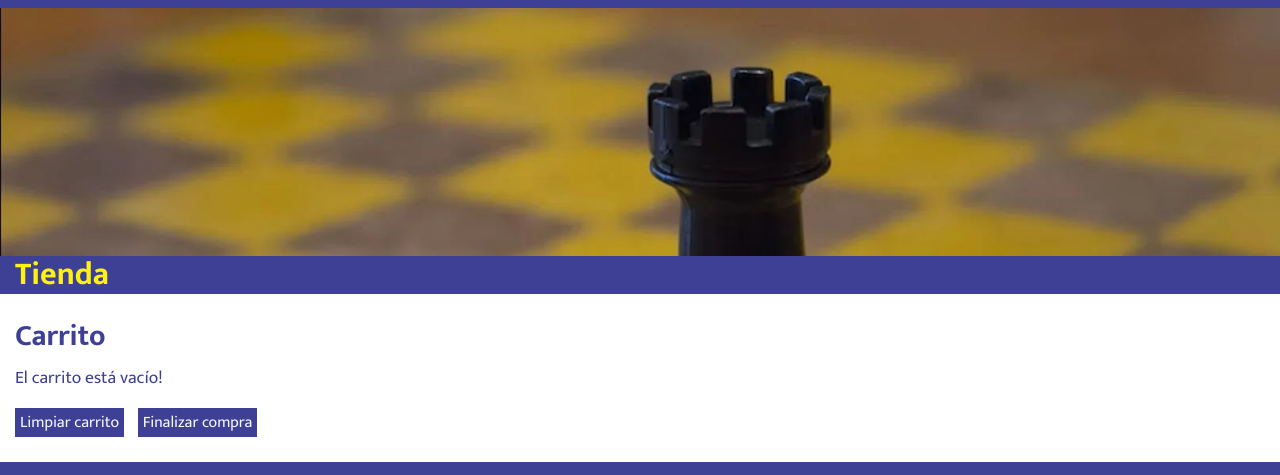
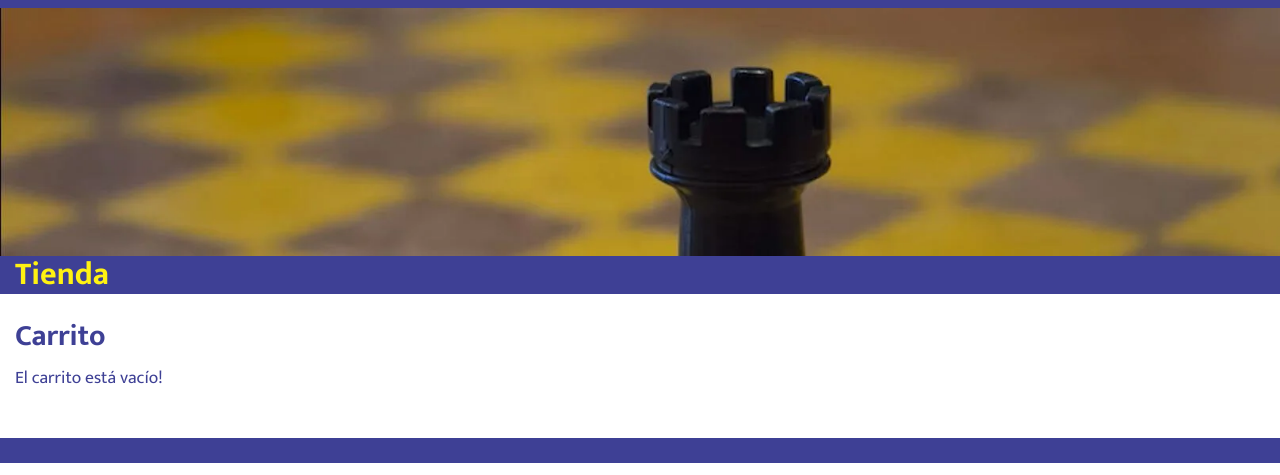
Before and after one commit to miguelcrrlia/PF-CorreaLia, a website: page pages/tienda.html in a window 1280 px wide. Both pictures are taken after a click on the link 1243 px from the left and 23 px from the top of the page. Shown: the part 152-627 px from the top of the page. Drawn offline with Linux system fonts and the light colour scheme; grey boxes are pictures that could not be loaded.

Commit message:
arreglos varios, antes de enviar

```diff
--- a/css/style.css
+++ b/css/style.css
@@ -3759,4 +3759,5 @@ figure img, figure aside section a img, aside section a figure img {
 }
 #idTable {
   width: auto;
-}
+  height: auto;
+}
--- a/js/main.js
+++ b/js/main.js
@@ -1,4 +1,5 @@
-mainProgram(articles())
+let articlesTemp = articles()
+mainProgram(articlesTemp)
 //Devuelve lo almacenado en el localStorage
 function functionJSON() {
         let a = JSON.parse(localStorage.getItem("carrito"))
@@ -12,6 +13,7 @@ function buttonFunction(id1, id2) {
 //Borra el locaStorage
 function cleanCart() {
     localStorage.clear()
+    articlesTemp = articles()
     makeCart()
 }
 //Función de finalizar la compra
@@ -20,9 +22,9 @@ function finishCart() {
     let message = document.createElement("p")
     cartSection.innerHTML = `<h3>¡Compra finalizada!</h3>`
     cartSection.appendChild(message)
+    ShowButtonsCart("close")
+    articlesTemp = JSON.parse(localStorage.getItem("carrito"))
     localStorage.clear()
-    // makeCart()
-
 }
 //Actualiza el stock corriente con respecto al carrito
 function updateArticles(articles, carrito) {
@@ -76,27 +78,24 @@ function addArticle(e, articles) {
         //Actualiza el stock de los artículos que hay en la tienda
         articles = updateArticles(articles, carrito)
     }
-//     console.log("este es el loca -->" + localStorage.getItem("carrito"))
-//     carrito = JSON.parse(localStorage.getItem("carrito"))
-//     carrito.forEach((el) => {
-//     console.log(el.name)
-// })
     makeCart()
 }
+//Función donde empieza a desarrollarse el carrito
 function cart(articles) {
     let addCart = document.querySelectorAll(".figure__button")
     addCart.forEach((adds) => {
         adds.addEventListener("click", (e) => addArticle(e, articles))
     })
 }
+//Función que crea dinámicamente el carrito
 function makeCart() {
     let cartSection = document.getElementById("cartSection")
     let cartTable = document.createElement("table")
     cartTable.id = "idTable"
     let auxCart = functionJSON()
-    console.log(auxCart + "--> auxCart que tiene el JSON")
     cartSection.innerHTML = ""
     if (auxCart) {
+        ShowButtonsCart("always")
         cartTable.classList.add("schedules--relative")
         cartTable.innerHTML =
         `
@@ -136,45 +135,48 @@ function makeCart() {
             `
             let parentElement = b.parentElement
             parentElement.insertBefore(item, b)
+
         })
-        // let buttonsCart = document.createElement("div")
-        // buttonsCart.classList.add("buttonsCart--format")
-        // buttonsCart.innerHTML =
-        // `
-        //     <button id="clean" class="button--format" type="button">
-        //         Limpiar carrito
-        //     </button>
-        //     <button id="finish" class="button--format" type="button">
-        //         Finalizar compra
-        //     </button>
-        // `
-        // cartSection.appendChild(buttonsCart)
-
         let buttonClean = document.getElementById("clean")
         let buttonFinish = document.getElementById("finish")
         buttonFunction(buttonClean, buttonFinish)
-        // console.log(buttonClean)
+
     }
     else {
         let cartAlert = document.createElement("p")
+        ShowButtonsCart("close")
         cartAlert.innerText = "El carrito está vacío!"
         cartSection.appendChild(cartAlert)
     }
 }
+//Esconde o muestra el carrito
 function showCart() {
     let cartSection = document.getElementById("sectionHide")
     let mainSection = document.getElementById("mainSection")
     let form_search = document.getElementById("form_search")
-    makeCart()
     cartSection.classList.toggle("hide")
     mainSection.classList.toggle("hide")
     form_search.classList.toggle("hide")
 }
+//Esconde o muestra los botones del carrito
+function ShowButtonsCart(option) {
+    let buttonsCartClean = document.getElementById("clean")
+    let buttonsCartFinish = document.getElementById("finish")
+    if (option === "always") {
+        buttonsCartClean.classList.remove("hide")
+        buttonsCartFinish.classList.remove("hide")
+    }
+    else if (option === "close") {
+        buttonsCartClean.classList.add("hide")
+        buttonsCartFinish.classList.add("hide")
+    }
+}
+//Crea una lista de talles
 function detailSizes(size, id) {
     let paragraph = document.getElementById(id)
     paragraph.classList.add("font-size", "text-start")
     let options = document.createElement("select")
-
+    options.id = "talles"
     paragraph.innerHTML =
     `
         Talle:
@@ -288,14 +290,14 @@ function showFilterList(articles, idDiv) {
 }
 function articles() {
     const articles = [
-            {id: 1, name: "Chismosa", price: 100, category: "accesorios", offer: false, gender: "s/g", stock: 25, color: "rgb(255, 255, 255)", size: "s/t", description: "Tote bag o \"chismosa\" para tus mandados o simplemente llevar tu set de ajedrez a todos lados.", image: ["../img/img-tienda/Bag.webp"], idCarousel: "section_carousel_chismosa", idModal: "art_chismosa", idModalCarousel: "carousel_chismosa"},
-            {id: 2, name: "Reloj", price: 650, category: "accesorios", offer: false, gender: "s/g", stock: 12, color: "rgb(255, 255, 255)", size: "s/t", description: "Reloj de cuarzo para pared con logo del club.", image: ["../img/img-tienda/Clock.webp"], idCarousel: "section_carousel_reloj", idModal: "art_reloj", idModalCarousel: "carousel_reloj"},
-            {id: 3, name: "Taza", price: 50, category: "accesorios", offer: true, gender: "s/g", stock: 85, color: ["rgb(255, 255, 255)", "rgb(0, 0, 0)"], size: "s/t", description: "Taza de porcelana.", image: ["../img/img-tienda/Mug-white.webp", "../img/img-tienda/Mug-black.webp"], idCarousel: "section_carousel_taza", idModal: "art_taza", idModalCarousel: "carousel_taza", idInsert: "insert_taza", idCarouselInner: "innerTaza"},
-            {id: 4, name: "Llavero", price: 25, category: "accesorios", offer: true, gender: "s/g", stock: 130, color: "rgb(255, 255, 255)", size: "s/t", description: "Llavero con logo.", image: ["../img/img-tienda/Keychain.webp"], idCarousel: "section_carousel_llavero", idModal: "art_llavero", idModalCarousel: "carousel_llavero"},
-            {id: 5, name: "Gorra", price: 350, category: "vestimenta", offer: false, gender: "s/g", stock: 75, color: "rgb(62, 64, 149)", size: "único", description: "Gorra estampada con el logo del club.", image: ["../img/img-tienda/Snapback-Cap-front34.webp", "../img/img-tienda/Snapback-Cap-front.webp", "../img/img-tienda/Snapback-Cap-back.webp"], idCarousel: "section_carousel_gorra", idModal: "art_gorra", idModalCarousel: "carousel_gorra", idInsert: "insert_gorra", idSize: "gorra_sizes", idCarouselInner: "innerGorra"},
-            {id: 6, name: "Remera", price: 650, category: "vestimenta", offer: false, gender: "masculino", stock: {s: 5, m: 12, l: 7, xl: 4 }, color: ["rgb(255, 255, 255)"], size: ["s", "m", "l", "xl"], description: "Para que luzcas la insignia en el verano. Remera estampada con el logo del club, 100% algodón.", image: ["../img/img-tienda/T-Shirt-Front.webp", "../img/img-tienda/T-Shirt-Back.webp"], idCarousel: "section_carousel_remera", idModal: "art_remera", idModalCarousel: "carousel_remera", idInsert: "insert_remera", idSize: "remera_sizes", idCarouselInner: "innerRemera"},
-            {id: 7, name: "Remera para mujer", price: 650, category: "vestimenta", offer: false, gender: "femenino", stock: {s: 5, m: 12, l: 7, xl: 4}, color: ["rgb(255, 255, 255)"], size: ["s", "m", "l", "xl"], description: "Remera con ajuste femenino estampada con el logo del club, 100% algodón.", image: ["../img/img-tienda/t-shirt-woman-front.webp"], idCarousel: "section_carousel_remera_para_mujer", idModal: "art__remera__mujer", idModalCarousel: "carousel_remera_para_mujer", idInsert: "insert_remera_mujer", idSize: "remera_mujer_sizes", idCarouselInner: "innerMujer"},
-            {id: 8, name: "Buzo c/ capucha", price: 950, category: "vestimenta", offer: false, gender: "s/g", stock: {s: 5, m: 12, l: 7, xl: 4}, color: ["rgb(255, 255, 255)"], size: ["s", "m", "l", "xl"], description: "Buzo estampado con capucha y amplio bolsillo, 100% algodón.", image: ["../img/img-tienda/Hoody.webp", "../img/img-tienda/Hoody-bck.webp", "../img/img-tienda/Hoody-yellow.webp", "../img/img-tienda/Hoody-yellow-bck.webp"], idCarousel: "section_carousel_buzo", idModal: "art_buzo", idModalCarousel: "carousel_buzo", idInsert: "insert_buzo", idSize: "buzo_sizes", idCarouselInner: "innerBuzo"}
+        {id: 1, name: "Chismosa", price: 100, category: "accesorios", offer: false, gender: "s/g", stock: 25, color: "rgb(255, 255, 255)", size: "s/t", description: "Tote bag o \"chismosa\" para tus mandados o simplemente llevar tu set de ajedrez a todos lados.", image: ["../img/img-tienda/Bag.webp"], idCarousel: "section_carousel_chismosa", idModal: "art_chismosa", idModalCarousel: "carousel_chismosa", alt: "Bolsa-Club de ajedrez Bella Vista"},
+        {id: 2, name: "Reloj", price: 650, category: "accesorios", offer: false, gender: "s/g", stock: 12, color: "rgb(255, 255, 255)", size: "s/t", description: "Reloj de cuarzo para pared con logo del club.", image: ["../img/img-tienda/Clock.webp"], idCarousel: "section_carousel_reloj", idModal: "art_reloj", idModalCarousel: "carousel_reloj", alt: "Reloj-pared-Club de ajedrez Bella vista"},
+        {id: 3, name: "Taza", price: 50, category: "accesorios", offer: true, gender: "s/g", stock: 85, color: ["rgb(255, 255, 255)", "rgb(0, 0, 0)"], size: "s/t", description: "Taza de porcelana.", image: ["../img/img-tienda/Mug-white.webp", "../img/img-tienda/Mug-black.webp"], idCarousel: "section_carousel_taza", idModal: "art_taza", idModalCarousel: "carousel_taza", idInsert: "insert_taza", idCarouselInner: "innerTaza",  alt: "Taza-blanca-Club de ajedrez Bella Vista"},
+        {id: 4, name: "Llavero", price: 25, category: "accesorios", offer: true, gender: "s/g", stock: 130, color: "rgb(255, 255, 255)", size: "s/t", description: "Llavero con logo.", image: ["../img/img-tienda/Keychain.webp"], idCarousel: "section_carousel_llavero", idModal: "art_llavero", idModalCarousel: "carousel_llavero", alt: "Llavero-Club de ajedrez Bella vista"},
+        {id: 5, name: "Gorra", price: 350, category: "vestimenta", offer: false, gender: "s/g", stock: 75, color: "rgb(62, 64, 149)", size: "único", description: "Gorra estampada con el logo del club.", image: ["../img/img-tienda/Snapback-Cap-front34.webp", "../img/img-tienda/Snapback-Cap-front.webp", "../img/img-tienda/Snapback-Cap-back.webp"], idCarousel: "section_carousel_gorra", idModal: "art_gorra", idModalCarousel: "carousel_gorra", idInsert: "insert_gorra", idSize: "gorra_sizes", idCarouselInner: "innerGorra", alt: "Gorra vicera con logo"},
+        {id: 6, name: "Remera", price: 650, category: "vestimenta", offer: false, gender: "masculino", stock: {s: 5, m: 12, l: 7, xl: 4 }, color: ["rgb(255, 255, 255)"], size: ["s", "m", "l", "xl"], description: "Para que luzcas la insignia en el verano. Remera estampada con el logo del club, 100% algodón.", image: ["../img/img-tienda/T-Shirt-Front.webp", "../img/img-tienda/T-Shirt-Back.webp"], idCarousel: "section_carousel_remera", idModal: "art_remera", idModalCarousel: "carousel_remera", idInsert: "insert_remera", idSize: "remera_sizes", idCarouselInner: "innerRemera", alt: "T-shirt-Club de ajedrez Bella Vista"},
+        {id: 7, name: "Remera para mujer", price: 650, category: "vestimenta", offer: false, gender: "femenino", stock: {s: 5, m: 12, l: 7, xl: 4}, color: ["rgb(255, 255, 255)"], size: ["s", "m", "l", "xl"], description: "Remera con ajuste femenino estampada con el logo del club, 100% algodón.", image: ["../img/img-tienda/t-shirt-woman-front.webp"], idCarousel: "section_carousel_remera_para_mujer", idModal: "art__remera__mujer", idModalCarousel: "carousel_remera_para_mujer", idInsert: "insert_remera_mujer", idSize: "remera_mujer_sizes", idCarouselInner: "innerMujer", alt: "Remera para mujer con logo"},
+        {id: 8, name: "Buzo c/ capucha", price: 950, category: "vestimenta", offer: false, gender: "s/g", stock: {s: 5, m: 12, l: 7, xl: 4}, color: ["rgb(255, 255, 255)"], size: ["s", "m", "l", "xl"], description: "Buzo estampado con capucha y amplio bolsillo, 100% algodón.", image: ["../img/img-tienda/Hoody.webp", "../img/img-tienda/Hoody-bck.webp", "../img/img-tienda/Hoody-yellow.webp", "../img/img-tienda/Hoody-yellow-bck.webp"], idCarousel: "section_carousel_buzo", idModal: "art_buzo", idModalCarousel: "carousel_buzo", idInsert: "insert_buzo", idSize: "buzo_sizes", idCarouselInner: "innerBuzo", alt: "Buzo/capucha-Club de ajedrez Bella Vista"}
     ]
     return articles
 }
@@ -308,6 +310,7 @@ function showFilterList(articles, idDiv) {
     articles.forEach(element => {
         let card = document.createElement("div")
         let modals = document.createElement("div")
+        //En el caso que el artículo tenga solo una imágen
         if (element.image.length === 1) {
             card.classList.add("d-flex", "flex-column", "align-items-center", "col-xs-12", "col-sm-6", "col-lg-3", "mb-sm-3", "mb-4")
             card.innerHTML =
@@ -317,7 +320,7 @@ function showFilterList(articles, idDiv) {
                     <div id="${element.idCarousel}" class="carousel slide carousel-fade">
                         <div class="carousel-inner lupa">
                             <div class="d-flex justify-content-center carousel-item active">
-                                    <img src=${element.image} data-bs-toggle="modal" data-bs-target= "#${element.idModal}" alt="Bolsa-Club de ajedrez Bella Vista">
+                                <img src=${element.image} data-bs-toggle="modal" data-bs-target= "#${element.idModal}" alt="${element.alt}">
                             </div>
                         </div>
                     </div>
@@ -351,7 +354,7 @@ function showFilterList(articles, idDiv) {
                 <div class="modal-body">
                     <div class="carousel-inner">
                         <div class="d-flex justify-content-center carousel-item active">
-                                <img src="${element.image}" class="img-fluid" alt="Remera para mujer con logo">
+                            <img src="${element.image}" class="img-fluid" alt="${element.alt}">
                         </div>
                     </div>
                 </div>
@@ -361,6 +364,7 @@ function showFilterList(articles, idDiv) {
             `
             modalPlace.appendChild(modals)
         }
+        //En el caso que el artículo tenga más de una imágen
         else if (element.image.length > 1) {
             card.classList.add("d-flex", "flex-column", "align-items-center", "col-xs-12", "col-sm-6", "col-lg-3", "mb-sm-3", "mb-4")
             card.innerHTML =
@@ -408,6 +412,7 @@ function showFilterList(articles, idDiv) {
                 let place = document.getElementById(element.idInsert)
                 place.appendChild(imagesCarrousel)
             }
+            //Para mostrar una lista de talles
             if (element.size !== "s/t") {
                 detailSizes(element.size, element.idSize)
             }
@@ -423,7 +428,7 @@ function showFilterList(articles, idDiv) {
                                 <div id="${element.idModalCarousel}" class="carousel slide carousel-fade">
                                     <div id="${element.idCarouselInner}" class="carousel-inner">
                                         <div class="d-flex justify-content-center carousel-item active">
-                                                <img src="${element.image[0]}" class="img-fluid" alt="T-shirt-Club de ajedrez Bella Vista">
+                                            <img src="${element.image[0]}" class="img-fluid" alt="${element.alt}">
                                         </div>
                                     </div>
                                     <button class="carousel-control-prev carousel__button" type="button" data-bs-target="#${element.idModalCarousel}" data-bs-slide="prev">
@@ -454,6 +459,7 @@ function showFilterList(articles, idDiv) {
         }
             })
 }
+//Función principal
 function mainProgram(articles) {
     let saveLocal = functionJSON
     articles = updateArticles(articles, saveLocal)
@@ -463,7 +469,6 @@ function showFilterList(articles, idDiv) {
     let search = document.getElementById("input_search")
     let searchInput = document.getElementById("input_button_search")
     let cartButton = document.querySelectorAll(".cartAccess")
-
     //Uso un forEach para ir iterando las etiquetas <a> que ya estaban dentro del HTML, así de esta manera me ahorro de editar un botón completamente de cero, ya que lo tenía hecho anteriormente.
     cartButton.forEach((button) => {
         button.addEventListener("click", showCart)
@@ -472,6 +477,7 @@ function showFilterList(articles, idDiv) {
     showArticles(articles, "sectionArticles", "modalsSection")
     cart(articles)
     makeCart()
+    //Optp por usar una variable alternativa para que se pueda ordenar lo que se filtró o se buscó
     filters.addEventListener("input", (e) => { aux = filtersFunction(e, articles)})
     order.addEventListener("input", (e) => orderFunction(e, aux))
     search.addEventListener("keydown", (e) => {aux = searchFunction(e, articles)})
--- a/pages/tienda.html
+++ b/pages/tienda.html
@@ -228,14 +228,18 @@
         </section>
         <section id="sectionHide" class="hide">
             <h2>Carrito</h2>
+            <div class="cartSection--format">
                 <div id="cartSection" class="cartSection--format">
                 </div>
+                <div class="buttonsCart--format hide">
                     <button id="clean" class="button--format" type="button">
                         Limpiar carrito
                     </button>
                     <button id="finish" class="button--format" type="button">
                         Finalizar compra
                     </button>
+                </div>
+            </div>
         </section>
     </main>
     <!-- Footer -->
```
Lines whose indentation alone changed are shown as unchanged.
